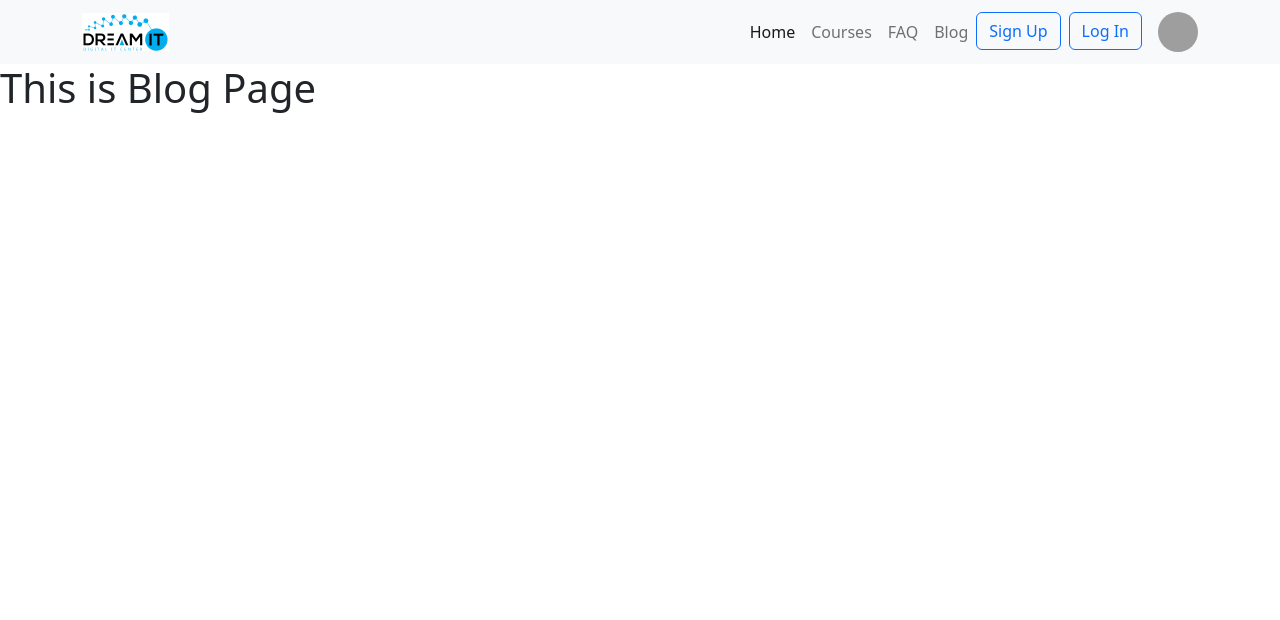
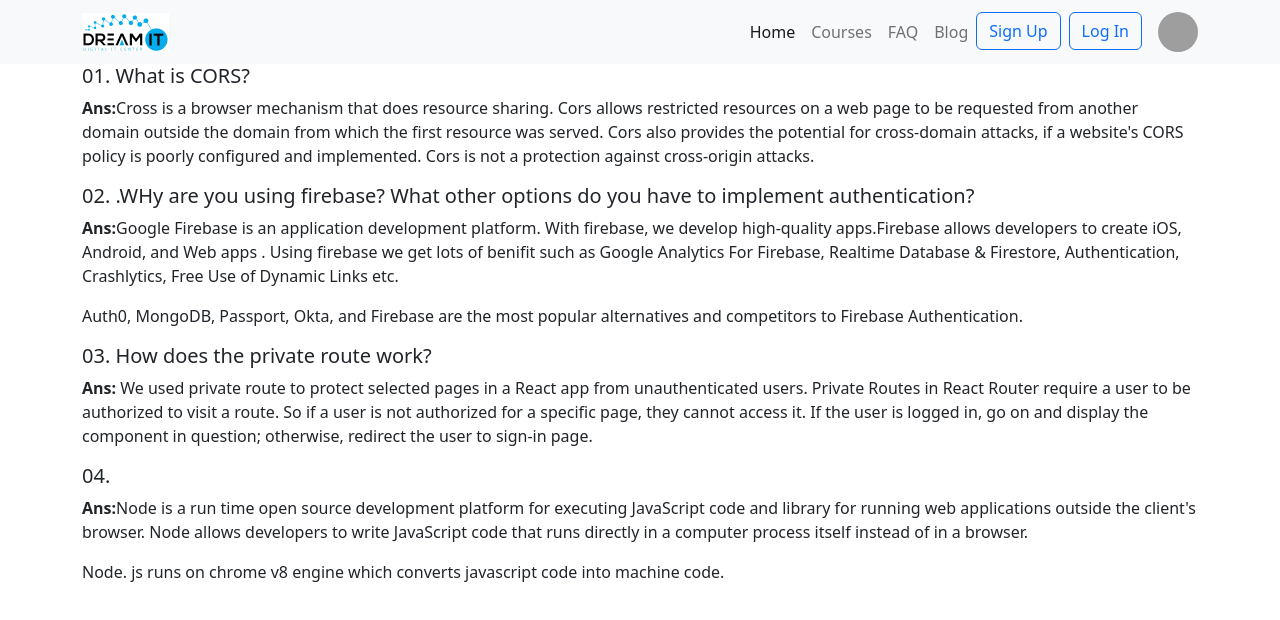
Before and after one commit to tnayem/dream-it, a React (Create React App) app: page /blog in a window 1280 px wide. Shown: the top 620 px of the page. Built offline with nearby package versions, Linux system fonts and the light colour scheme; no server answers; grey boxes are pictures that could not be loaded.

Commit message:
blog section complete

```diff
--- a/src/Component/Blog/Blog.js
+++ b/src/Component/Blog/Blog.js
@@ -3,7 +3,18 @@
 const Blog = () => {
     return (
         <div>
-            <h1>This is Blog Page</h1>
+            <div className="container">
+                <h5>01. What is CORS?</h5>
+                <p><span className='fw-bold'>Ans:</span>Cross is a browser mechanism that does resource sharing. Cors allows restricted resources on a web page to be requested from another domain outside the domain from which the first resource was served. Cors also provides the potential for cross-domain attacks, if a website's CORS policy is poorly configured and implemented. Cors is not a protection against cross-origin attacks.</p>
+                <h5>02. .WHy are you using firebase? What other options do you have to implement authentication?</h5>
+                <p><span className='fw-bold'>Ans:</span>Google Firebase is an application development platform. With firebase, we develop high-quality apps.Firebase allows developers to create iOS, Android, and Web apps . Using firebase we get lots of benifit such as Google Analytics For Firebase, Realtime Database & Firestore, Authentication, Crashlytics, Free Use of Dynamic Links etc.</p>
+                <p>Auth0, MongoDB, Passport, Okta, and Firebase are the most popular alternatives and competitors to Firebase Authentication.</p>
+                <h5>03. How does the private route work?</h5>
+                <p><span className='fw-bold'>Ans:</span> We used private route to protect selected pages in a React app from unauthenticated users. Private Routes in React Router require a user to be authorized to visit a route. So if a user is not authorized for a specific page, they cannot access it. If the user is logged in, go on and display the component in question; otherwise, redirect the user to sign-in page.</p>
+                <h5>04. </h5>
+                <p><span className='fw-bold'>Ans:</span>Node is a run time open source development platform for executing JavaScript code and library for running web applications outside the client's browser.  Node allows developers to write JavaScript code that runs directly in a computer process itself instead of in a browser.</p>
+                <p>Node. js runs on chrome v8 engine which converts javascript code into machine code.</p>
+            </div>
         </div>
     );
 };
```
